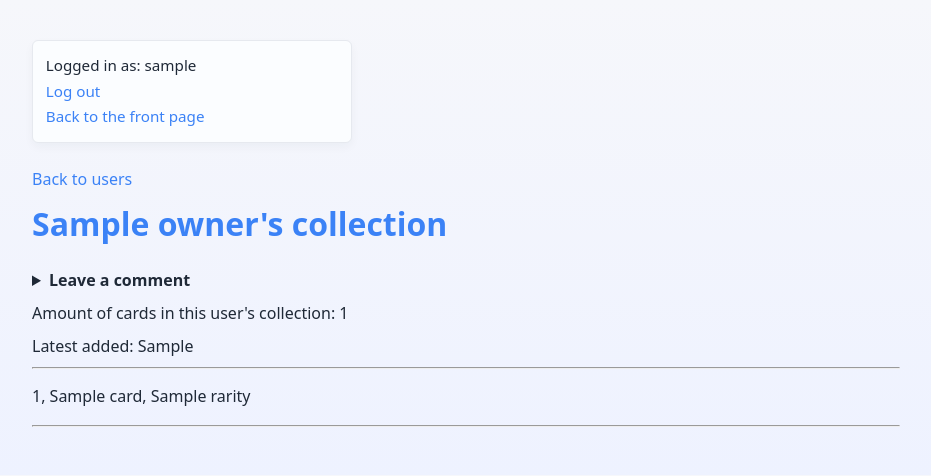
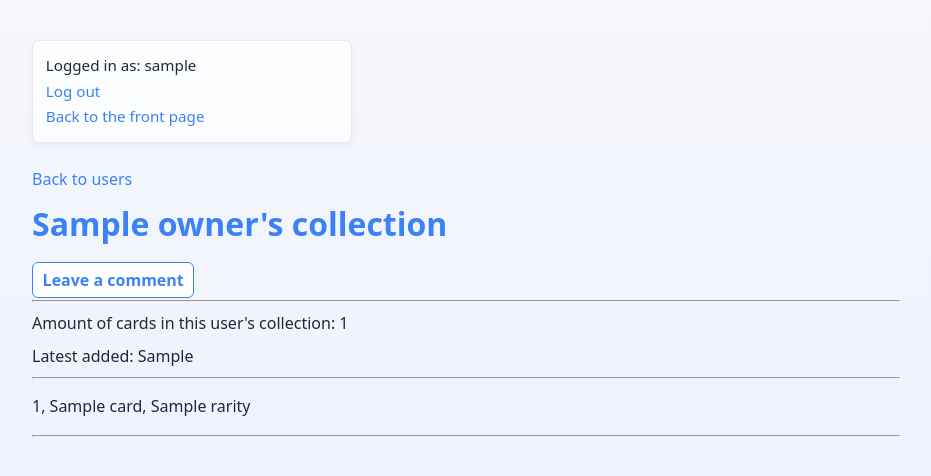
Before and after one commit to Hipsterisiili/tikawe_DigimonTcgDatabase, a Flask app: template templates/cards/user_collection.html in a window 1280 px wide. Shown: the top 476 px of the page, without its empty margins (174-1105 px from the left). Run offline with Flask 3, Linux system fonts and the light colour scheme; the visitor is signed in with stand-in values (Sample User, id 1); the template is opened without the code that fills it: most values are stand-ins (such as "Sample title", 1, 10 or a date in 2020).

Commit message:
Better looking comment button. Comment form broke

```diff
--- a/templates/cards/user_collection.html
+++ b/templates/cards/user_collection.html
@@ -1,7 +1,4 @@
 <!doctype html>
-<!-- A page for displaying an another user's card collection. User may:
- - Browse the cards in the collection
- - Leave a comment on the collection (if logged in) -->
 <html>
     <head>
         <title>{{ owner }}'s card list</title>
@@ -10,32 +7,43 @@
             href="{{ url_for('static', filename='css/style.css') }}"
         />
     </head>
+    <body>
         <div class="container">
-        <!-- Element for useful redirects -->
             <div class="sidebar">{% include 'redirect_box.html' %}</div>
-        <p>
-            <a href="{{ url_for('user_list') }}">Back to users</a>
-        </p>
+            <p><a href="{{ url_for('user_list') }}">Back to users</a></p>
 
             <h1>{{ owner }}'s collection</h1>
 
-        {% if session.get('username') and session.get('username') != owner %}
+            {% if session.get('username') and session.get('username') != owner
+            %}
+            <!-- toggle label -->
+            <label for="toggle-comments" class="show-comments-btn">
+                Leave a comment
+            </label>
 
-        <!-- Comment box for writing and sending the comment. Text box only visible when button is pressed and logged in -->
-        <details class="comment-box">
-            <summary>Leave a comment</summary>
-            <form method="post" action="{{ url_for('add_comment') }}">
+            <input
+                type="checkbox"
+                id="toggle-comments"
+                class="toggle-comments-checkbox"
+            />
+
+            <div class="comments-panel">
+                <div class="comment-row">
+                    <div class="comment-info">
+                        <form
+                            method="post"
+                            action="{{ url_for('add_comment') }}"
+                        >
+                            <input
+                                type="hidden"
+                                name="csrf_token"
+                                value="{{ session.csrf_token }}"
+                            />
                             <input
                                 type="hidden"
                                 name="receiver_username"
                                 value="{{ owner }}"
                             />
-                <input
-                    type="hidden"
-                    name="csrf_token"
-                    value="{{ session.csrf_token }}"
-                />
-                <div>
                             <label for="comment_text">Comment</label>
                             <br />
                             <textarea
@@ -45,12 +53,14 @@
                                 cols="60"
                                 required
                             ></textarea>
-                </div>
                             <div style="margin-top: 0.5rem">
                                 <button type="submit">Submit</button>
                             </div>
                         </form>
-        </details>
+                    </div>
+                </div>
+            </div>
+            <hr />
             {% endif %}
 
             <p>Amount of cards in this user's collection: {{ count }}</p>
@@ -59,12 +69,12 @@
             {% endif %}
             <hr />
 
-        {% if card_list and card_list|length > 0 %} {% for card in card_list %}
-        <!--- Element for displaying the cards in format "id, name, rarity" -->
+            {% if card_list and card_list|length > 0 %} {% for card in card_list
+            %}
             <div class="card-row">
                 <div class="card-info">
-                {{ card['card_number'] }}, {{ card['name'] }}, {{ card['rarity']
-                }}
+                    {{ card['card_number'] }}, {{ card['name'] }}, {{
+                    card['rarity'] }}
                 </div>
             </div>
             <hr />
@@ -72,4 +82,5 @@
             <p>This user's collection is empty.</p>
             {% endif %}
         </div>
+    </body>
 </html>
```
Also changed, not shown: templates/cards/personal_card_list.html (+1 -7 lines). Lines whose indentation alone changed are shown as unchanged.
